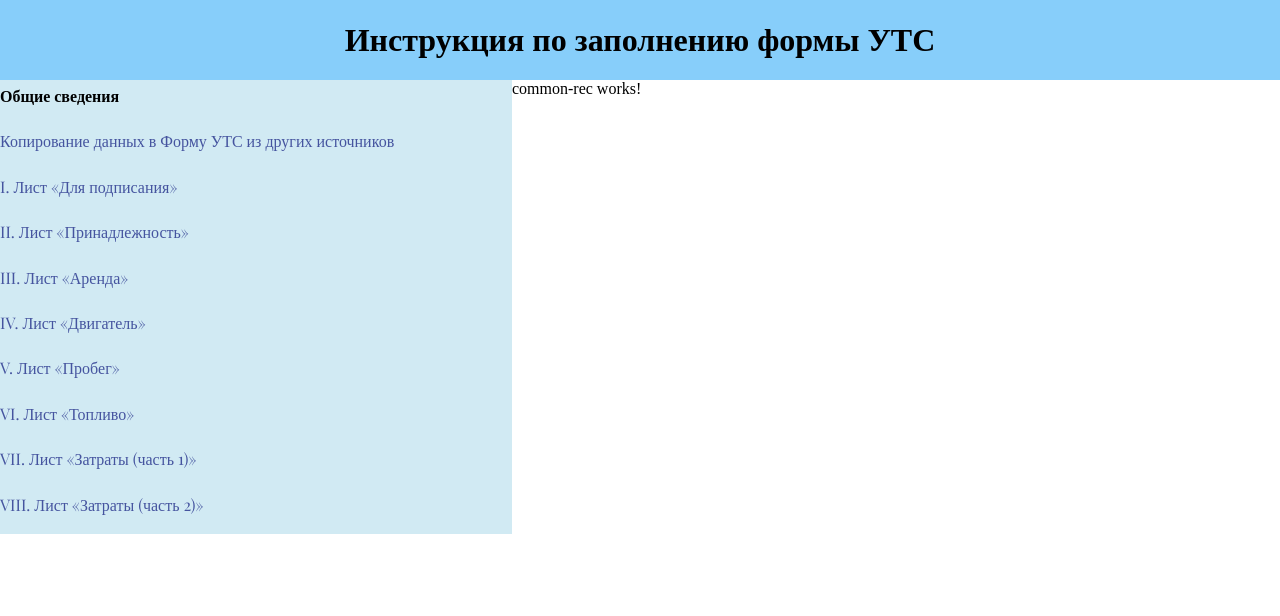
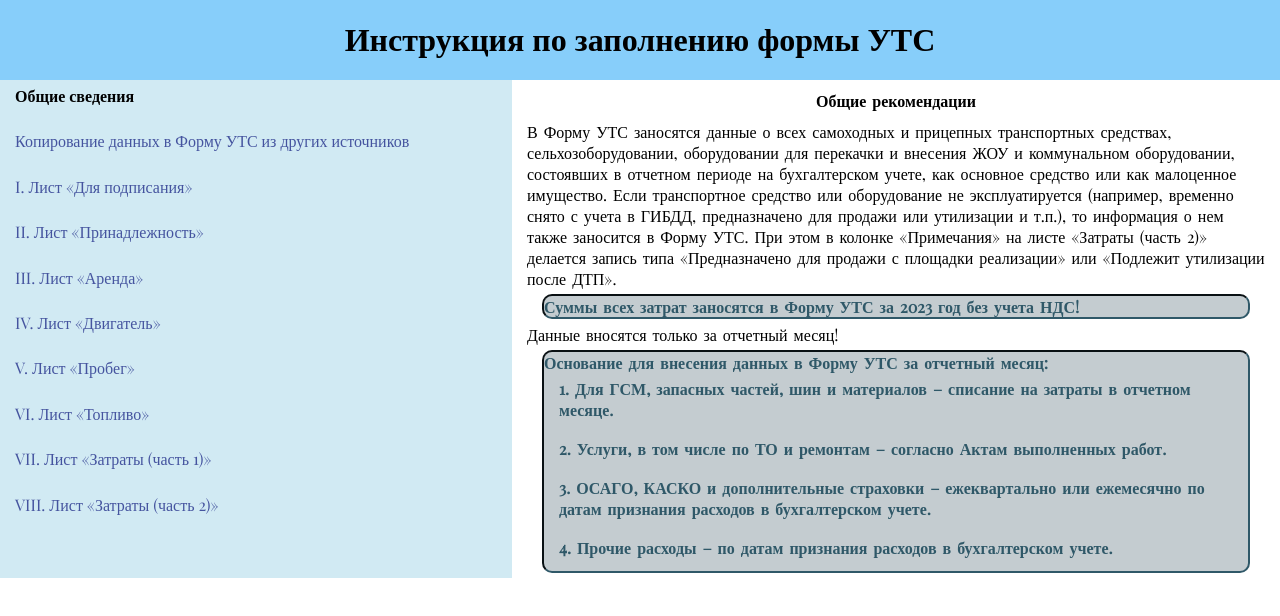
Before and after one commit to anastas1ya-programming/UTS-site, an Angular app: page / in a window 1280 px wide. Shown: the top 616 px of the page. Built offline with nearby package versions, Linux system fonts and the light colour scheme.

Commit message:
common added

```diff
--- a/src/app/common-rec/common-rec.component.html
+++ b/src/app/common-rec/common-rec.component.html
@@ -1 +1,23 @@
-<p>common-rec works!</p>
+<h2>Общие рекомендации</h2>
+<div>
+  <p>В Форму УТС заносятся данные о всех самоходных и прицепных транспортных средствах, сельхозоборудовании, оборудовании для перекачки и внесения ЖОУ и коммунальном оборудовании, состоявших в отчетном периоде на бухгалтерском учете, как основное средство или как малоценное имущество. Если транспортное средство или оборудование
+    не эксплуатируется (например, временно снято с учета в ГИБДД, предназначено для продажи или утилизации и т.п.), то информация о нем также заносится в Форму УТС. При этом в колонке «Примечания» на листе «Затраты (часть 2)» делается запись типа «Предназначено для продажи
+    с площадки реализации» или «Подлежит утилизации после ДТП».
+  </p>
+  <div class="attention">
+    <p>Суммы всех затрат заносятся в Форму УТС за 2023 год без учета НДС!</p>
+  </div>
+  <p>
+    Данные вносятся только за отчетный месяц!
+  </p>
+  <div class="attention">
+    <p>Основание для внесения данных в Форму УТС за отчетный месяц:</p>
+      <ol>
+        <li>1. Для ГСМ, запасных частей, шин и материалов – списание на затраты в отчетном месяце.</li>
+        <li>2. Услуги, в том числе по ТО и ремонтам – согласно Актам выполненных работ.</li>
+        <li>3. ОСАГО, КАСКО и дополнительные страховки – ежеквартально или ежемесячно по датам признания расходов в бухгалтерском учете.</li>
+        <li>4. Прочие расходы – по датам признания расходов в бухгалтерском учете.</li>
+      </ol>
+
+  </div>
+</div>
--- a/src/app/common-rec/common-rec.component.scss
+++ b/src/app/common-rec/common-rec.component.scss
@@ -0,0 +1,31 @@
+*{
+  font-family: 'Playfair Display', serif;
+  font-size: 16px;
+  word-spacing: 2px;
+}
+h2{
+  text-align: center;
+  margin-bottom: 10px;
+  margin-top: 10px;
+  }
+div{
+  margin: 5px 15px;
+
+}
+div.attention{
+  background-color: #C4CCD0;
+  border: 2px inset #2F5868;
+  border-radius: 10px;
+  color: #2F5868;
+  font-weight: bold;
+  font-size: 14px;
+
+  ol{
+    list-style-type: none;
+  }
+
+  li{
+    padding: 5px 1px 5px 15px;
+    margin-bottom: .5rem;
+  }
+}
--- a/src/app/sidebar/sidebar.component.html
+++ b/src/app/sidebar/sidebar.component.html
@@ -10,5 +10,5 @@
     <li routerLinkActive="active"><a [routerLink]="['/sixth']">VI. Лист «Топливо»</a></li>
     <li routerLinkActive="active"><a [routerLink]="['/seventh']">VII. Лист «Затраты (часть 1)»</a></li>
     <li routerLinkActive="active"><a [routerLink]="['/eight']">VIII. Лист «Затраты (часть 2)»</a></li>
-  </ul>
+    </ul>
 </div>
--- a/src/app/sidebar/sidebar.component.scss
+++ b/src/app/sidebar/sidebar.component.scss
@@ -9,9 +9,10 @@
 
 }
 .sidebar li{
-  padding: 5px 0px;
+  padding: 5px 1px 5px 15px;
   font-family: 'Playfair Display', serif;
   margin-bottom: .9rem;
+
 
   @media (max-width: 760px) {
     font-size: 12px
```
